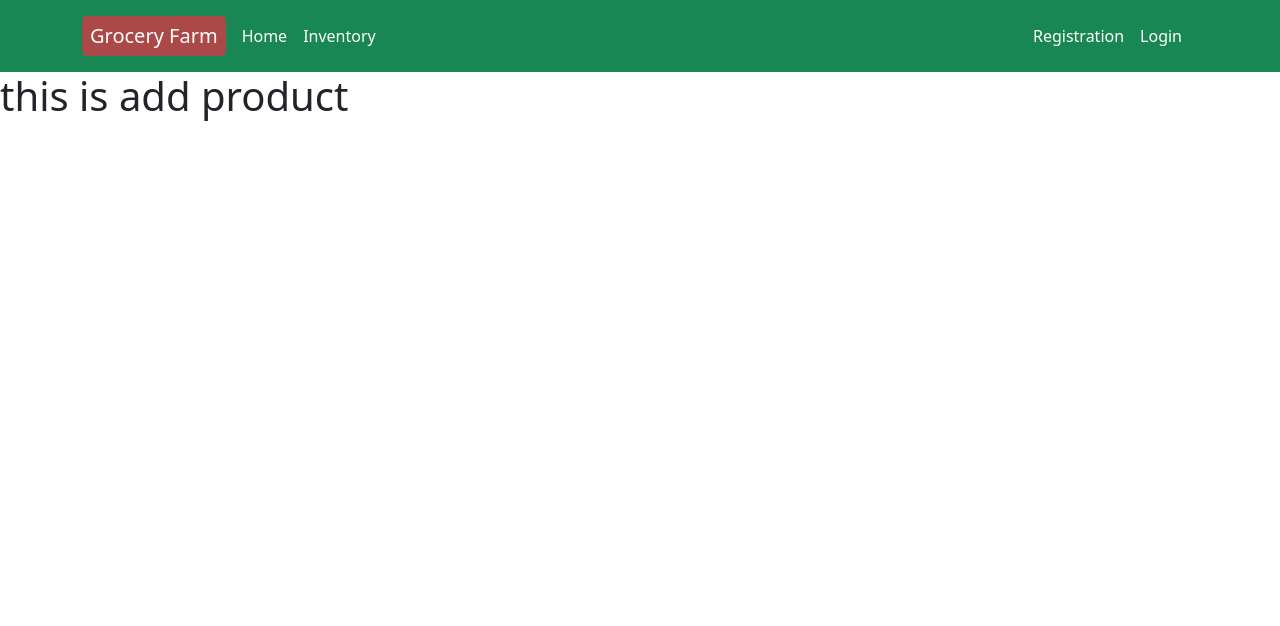
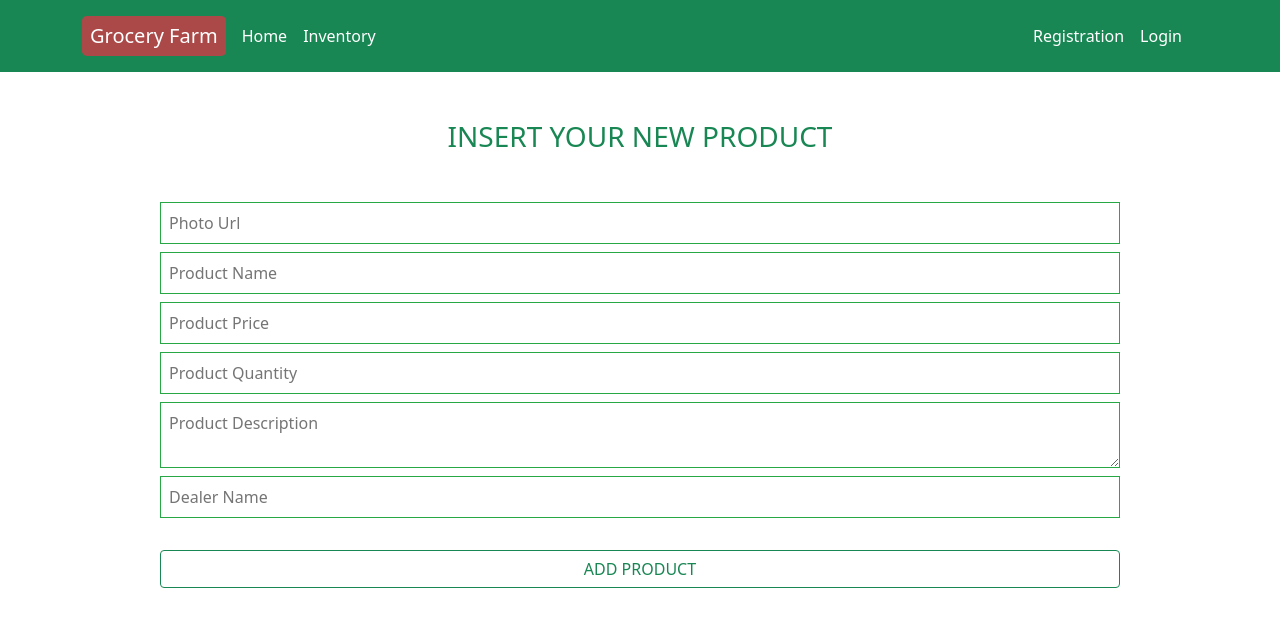
Before and after one commit to AkasHZamaN/grocery-faram-client-side, a React (Create React App) app: page /addProduct in a window 1280 px wide. Shown: the top 626 px of the page. Built offline with nearby package versions, Linux system fonts and the light colour scheme; no server answers.

Commit message:
add product form added

```diff
--- a/package.json
+++ b/package.json
@@ -13,6 +13,7 @@
     "react-bootstrap": "^2.3.1",
     "react-dom": "^18.1.0",
     "react-firebase-hooks": "^5.0.3",
+    "react-hook-form": "^7.30.0",
     "react-router-dom": "^6.3.0",
     "react-scripts": "5.0.1",
     "web-vitals": "^2.1.4"
--- a/src/Pages/AddProduct/AddProduct.js
+++ b/src/Pages/AddProduct/AddProduct.js
@@ -1,11 +1,31 @@
-import React from 'react';
+import React from "react";
+import { Button } from "react-bootstrap";
+import { useForm } from "react-hook-form";
 
 const AddProduct = () => {
-    return (
-        <div>
-            <h1>this is add product</h1>
-        </div>
-    );
+  const { register, handleSubmit } = useForm();
+
+  const onSubmit = (data) => {
+    console.log(data);
+  }
+  return (
+    <div>
+        <h3 className="text-success text-center mt-5">INSERT YOUR NEW PRODUCT</h3>
+      <div className="w-75 mx-auto my-5">
+        <form className="d-flex flex-column" onSubmit={handleSubmit(onSubmit)}>
+        <input className="mb-2 p-2" style={{border:'1px solid #28a745'}} placeholder="Photo Url"  type="text" {...register("photo")} />
+          <input className="mb-2 p-2" style={{border:'1px solid #28a745'}} placeholder="Product Name"
+            {...register("name", { required: true, maxLength: 20 })}
+          />
+          <input className="mb-2 p-2" style={{border:'1px solid #28a745'}} placeholder="Product Price"  type="number" {...register("price")} />
+          <input className="mb-2 p-2" style={{border:'1px solid #28a745'}} placeholder="Product Quantity"  type="number" {...register("quantity")} />
+          <textarea className="mb-2 p-2" style={{border:'1px solid #28a745'}} placeholder="Product Description"  {...register("description")} />
+          <input className="mb-2 p-2" style={{border:'1px solid #28a745'}} placeholder="Dealer Name"  type="text" {...register("dealer")} />
+          <Button className="my-4" variant="outline-success">ADD PRODUCT</Button>
+        </form>
+      </div>
+    </div>
+  );
 };
 
 export default AddProduct;
--- a/src/Pages/Header/Header.js
+++ b/src/Pages/Header/Header.js
@@ -51,7 +51,7 @@ const Header = () => {
                   className="text-white text-decoration-none me-3"
                   to="/myInventory"
                 >
-                  My Inventory
+                  Manage Inventory
                 </Link>
                   </>
                 }
--- a/src/Pages/Home/HomeProduct.js
+++ b/src/Pages/Home/HomeProduct.js
@@ -27,7 +27,7 @@ const HomeProduct = ({homeItem}) => {
             <p>
               <small>{dealer}</small>
             </p>
-            <Button onClick={() => orderNow(_id)} variant="success">{name}</Button>
+            <Button onClick={() => orderNow(_id)} variant="success">UPDATE PRODUCT</Button>
           </Card.Body>
         </Card>
       </div>
--- a/src/Pages/MyInventory/MyInventory.js
+++ b/src/Pages/MyInventory/MyInventory.js
@@ -20,8 +20,8 @@ const MyInventory = () => {
                     products.map(prodItem =><MyInventoryDetails key={prodItem._id} prodItem={prodItem}></MyInventoryDetails>)
                 }
             </div>
-            <div className="w-50 mx-auto text-center my-4">
-            <Button onClick={addNewItem} variant="outline-success w-50">Add Product</Button>
+            <div className="w-75 mx-auto text-center my-4">
+            <Button onClick={addNewItem} variant="outline-success w-50">ADD PRODUCT</Button>
             </div>
         </div>
     );
```
Also changed, not shown: 1 other file (tests, documents, lock files or other folders).
